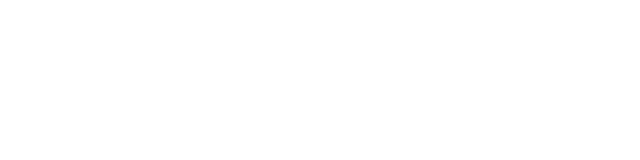
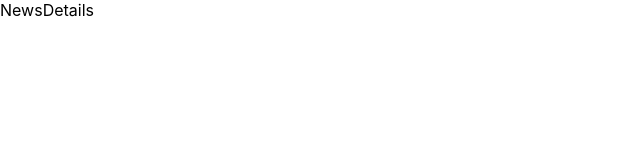
Before and after one commit to arunar1/persist-news-app, a React (Create React App) app: page /details in a window 1280 px wide. Before the commit this address had no page. Shown: the top 160 px of the page, without its empty margins (0-640 px from the left). Built offline with nearby package versions, Linux system fonts and the light colour scheme.

Commit message:
feat : added the useNaviagate hook for navigation

```diff
--- a/package.json
+++ b/package.json
@@ -9,6 +9,7 @@
     "axios": "^1.7.2",
     "react": "^18.3.1",
     "react-dom": "^18.3.1",
+    "react-navigation": "^5.0.0",
     "react-router-dom": "^6.23.1",
     "react-scripts": "5.0.1",
     "web-vitals": "^2.1.4"
--- a/src/components/Card/Card.js
+++ b/src/components/Card/Card.js
@@ -1,8 +1,12 @@
 
 import { useContext } from "react";
 import { newsContext } from "../../hooks/UseContextNews";
+import { useNavigate } from 'react-router-dom';
+
 
 const Card = ({ news }) => {
+  const navigate = useNavigate();
+
   const {selectedNews,setSelectedNews}=useContext(newsContext)
     const { updated, title, abstract, media } = news;
 
@@ -13,7 +17,7 @@
 
     const showNewsDetails=(news)=>{
         setSelectedNews(news)
-        console.log(selectedNews)
+        navigate('./details')
       }
 
 
--- a/src/components/Navigation/Navigation.js
+++ b/src/components/Navigation/Navigation.js
@@ -3,6 +3,7 @@
 import Home from "../Home/Home";
 import About from "../About/About";
 import { UseContextNews } from "../../hooks/UseContextNews";
+import NewsDetails from "../NewsDetails/NewsDetails";
 export default function Navigation() {
   return (
     <div>
@@ -10,6 +11,7 @@
         <BrowserRouter>
           <Routes>
             <Route exact path="/" element={<Home />}></Route>
+            <Route  path="/details" element={<NewsDetails />}></Route>
             <Route exact path="/about" element={<About />} />
           </Routes>
         </BrowserRouter>
--- /dev/null
+++ b/src/components/NewsDetails/NewsDetails.js
@@ -0,0 +1,14 @@
+import React, { useContext } from 'react'
+import { newsContext } from '../../hooks/UseContextNews'
+
+
+export default function NewsDetails() {
+    const {selectedNews,setSelectedNews}=useContext(newsContext)
+
+
+    console.log(selectedNews)
+
+  return (
+    <div>NewsDetails</div>
+  )
+}
--- a/src/hooks/UseContextNews.js
+++ b/src/hooks/UseContextNews.js
@@ -9,6 +9,7 @@
 
 
 
+
   return (
    <newsContext.Provider value={{selectedNews,setSelectedNews}}>
      {props.children}
```
Also changed, not shown: 1 other file (tests, documents, lock files or other folders).
